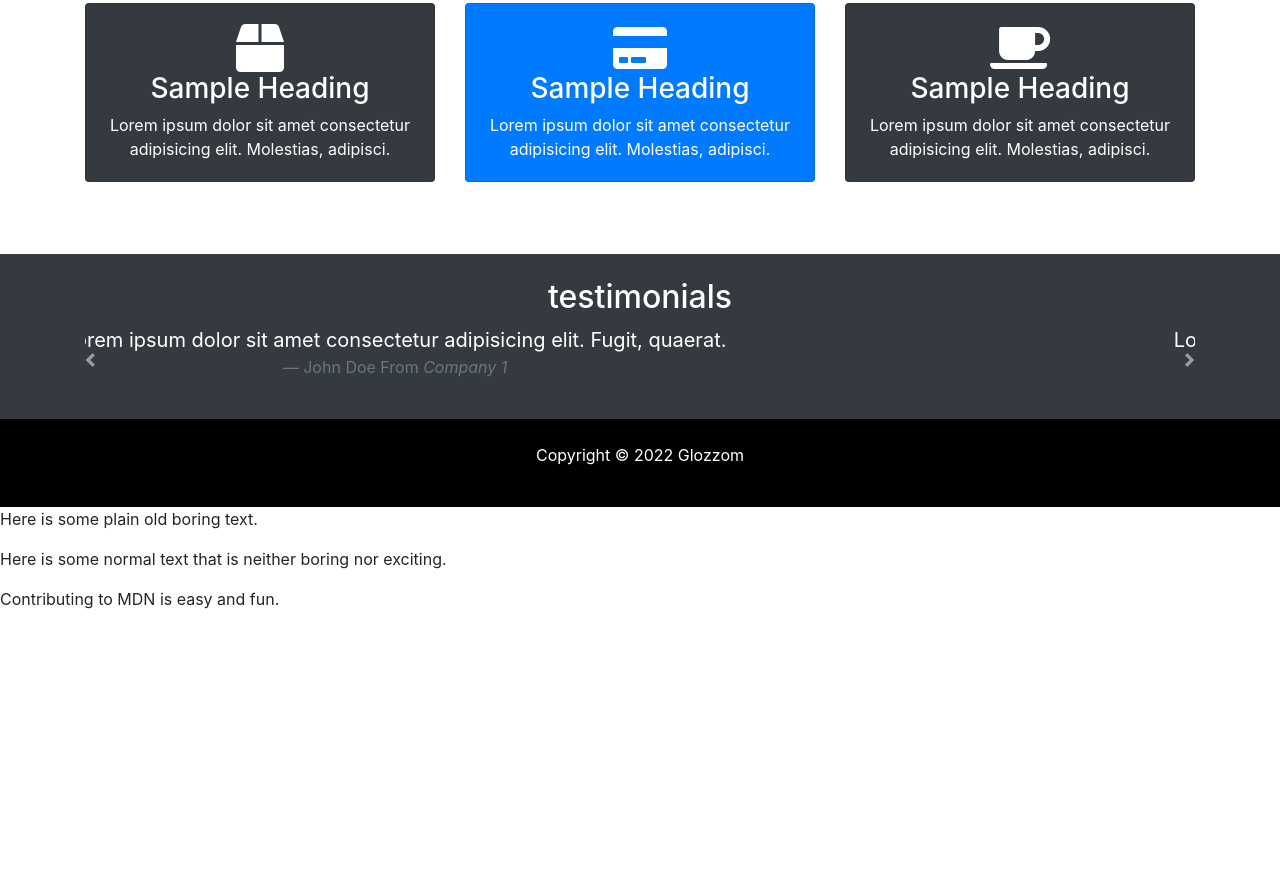
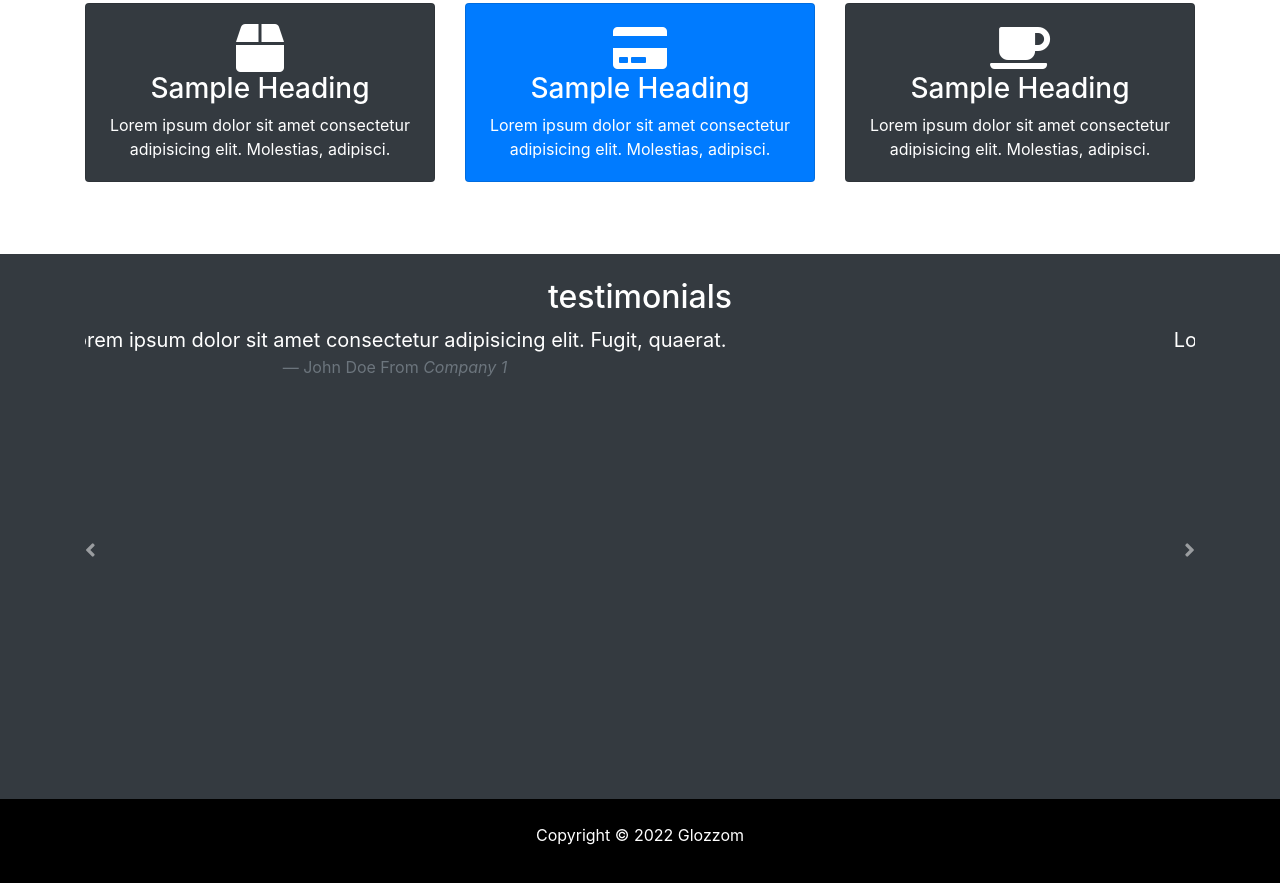
Before and after one commit to kande81/glozzom-demo, a plain HTML site: page about.html in a window 1280 px wide. Shown: the part 1027-1910 px from the top of the page. Before the commit the page ends 1654 px from the top, so only its background shows below. Drawn offline with nearby package versions, Linux system fonts and the light colour scheme.

Commit message:
fix header home page carousel

```diff
--- a/about.html
+++ b/about.html
@@ -212,10 +212,6 @@
     </div>
   </footer>
 
-  <p class="boring-text">Here is some plain old boring text.</p>
-  <p>Here is some normal text that is neither boring nor exciting.</p>
-  <p class="exciting-text">Contributing to MDN is easy and fun.</p>
-
 
 
   <script src="https://code.jquery.com/jquery-3.3.1.min.js" integrity="sha256-FgpCb/KJQlLNfOu91ta32o/NMZxltwRo8QtmkMRdAu8="
--- a/css/app.css
+++ b/css/app.css
@@ -121,10 +121,6 @@ body {
   background-color: #007bff !important;
 }
 
-.carousel-item {
-  height: fit-content !important;
-  overflow: hidden !important;
-}
 
 .tes-con {
   position: relative;
```
